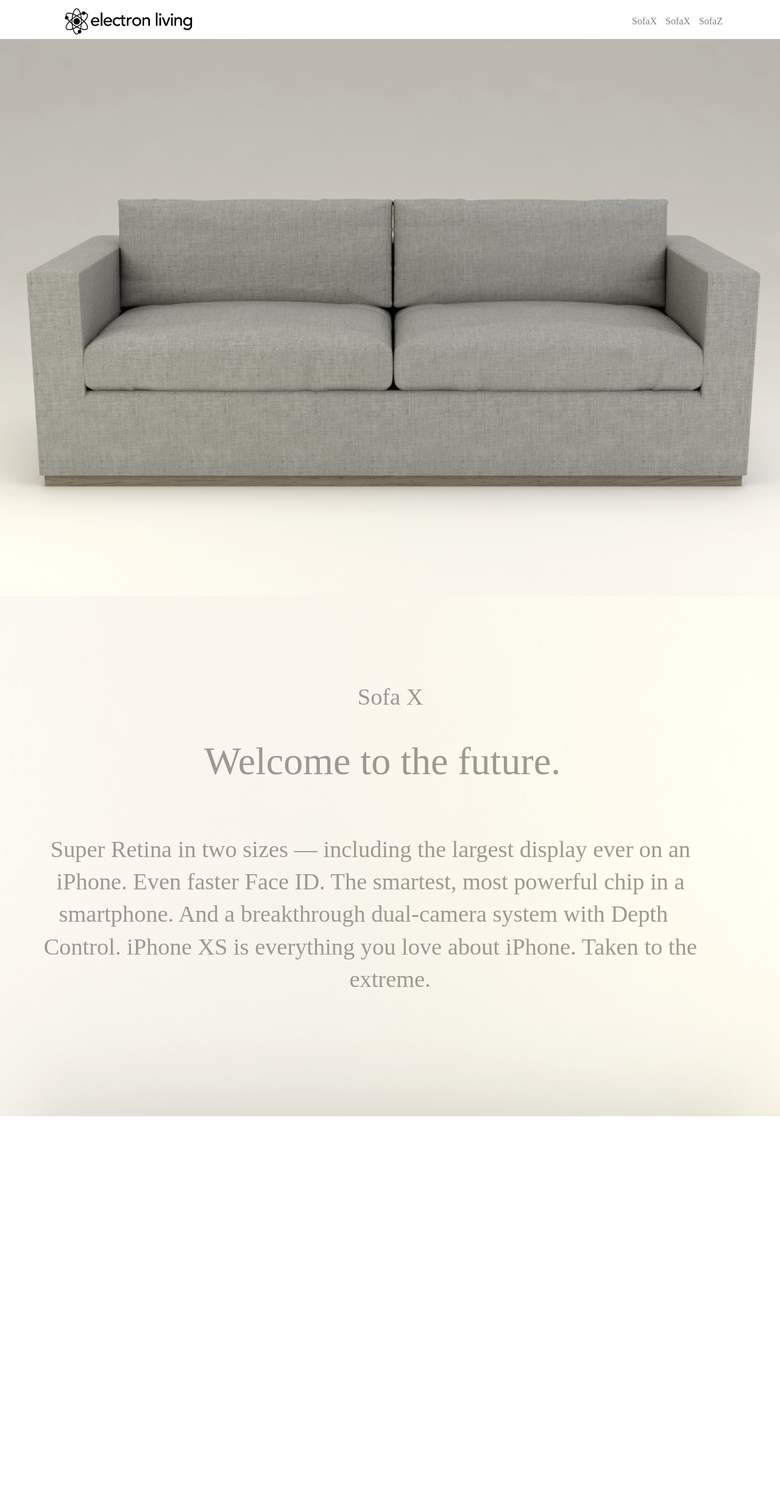
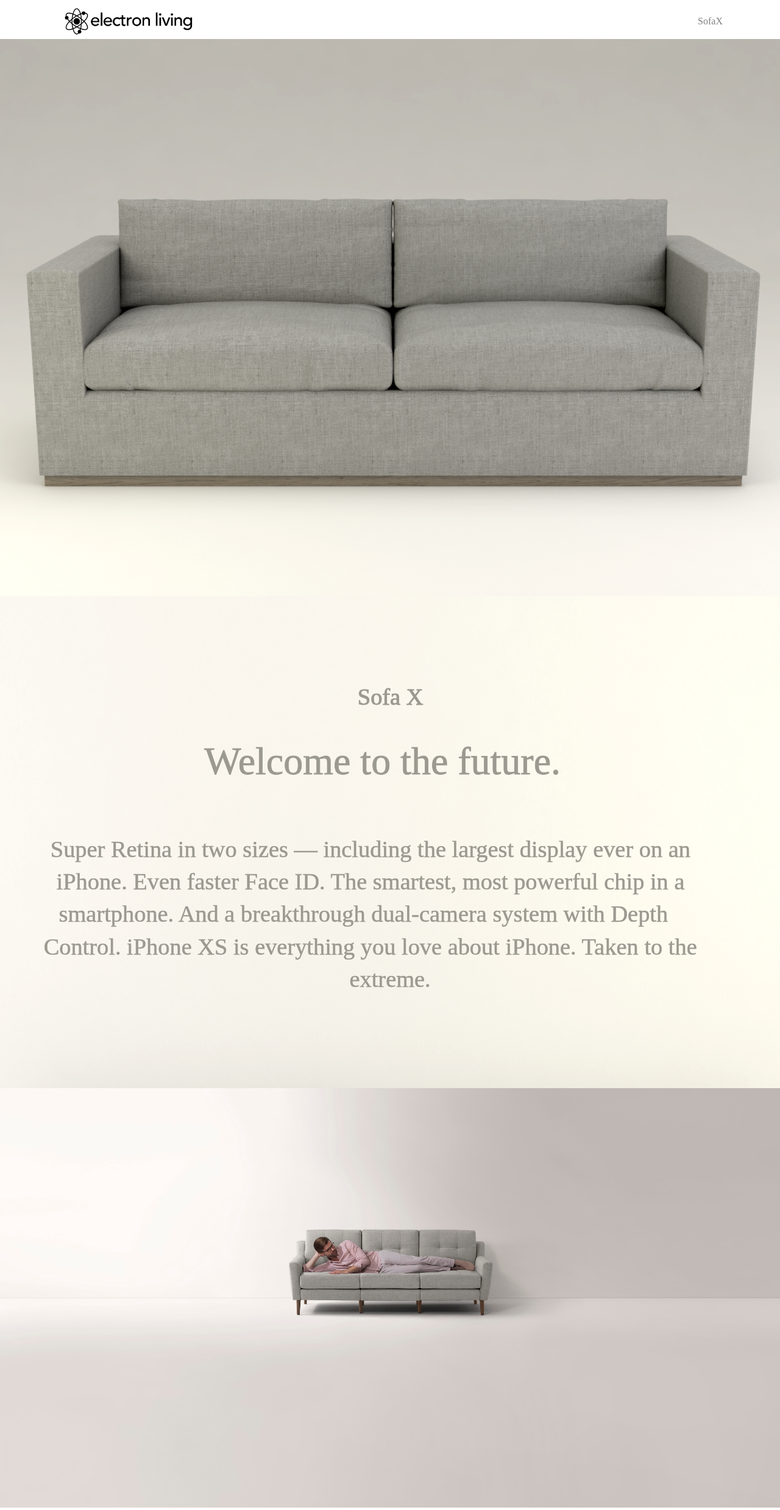
Before and after one commit to leeformento/el-1.0, a React (Create React App) app: page / in a window 1280 px wide. Shown: the whole page at 61% size. Before the commit the page ends 1835 px from the top, so only its background shows below. Built offline with nearby package versions, Linux system fonts and the light colour scheme.

Commit message:
Third hero

```diff
--- a/src/Hero/MainHero.js
+++ b/src/Hero/MainHero.js
@@ -8,10 +8,6 @@
 height: 100%;
 
 `;
-
-// const BlackAltCircleDown = styled(AltCircleDown)`
-//   color: red;
-// `
 
 
 let HeroImage = styled.img`
@@ -31,12 +27,22 @@
     background-position: center center;
 `;
 
+let Sofaman = styled.img`
+    margin-top: -50px;
+    width: 100%;
+    background-size:     cover;                      /* <------ */
+    background-repeat:   no-repeat;
+    background-position: center center;
+`;
+
 const MainHero = () => {
     return (
         <Div>
             <HeroImage alt="hero" src={require('./assets/Hero.png')}/>
             <BgImage alt="hero" src={require('./assets/bg2.svg')}/>
             {/* <i class="far fa-arrow-alt-circle-down"></i> */}
+            <Sofaman alt="hero" src={require('./assets/sofaman.jpg')}/>
+
         </Div>
     )
 }
--- a/src/Nav/NavBar.js
+++ b/src/Nav/NavBar.js
@@ -9,6 +9,14 @@
     margin-top: -45px;
     margin-right: 80px;
     box-sizing: border-box;
+
+    /* @font-face {
+    font-family: 'Montserrat';
+    font-style: normal;
+    font-weight: 400;
+    src: local('Montserrat Regular'), local('Montserrat-Regular'), url(https://fonts.gstatic.com/s/montserrat/v12/JTUSjIg1_i6t8kCHKm459W1hyyTh89ZNpQ.woff2) format('woff2');
+    unicode-range: U+0400-045F, U+0490-0491, U+04B0-04B1, U+2116;
+} */
 
 `;
 
@@ -25,8 +33,8 @@
         <   Logo />
             <Nav>
                 <NavItem> SofaX  &nbsp;</NavItem>
-                <NavItem> SofaX &nbsp;</NavItem>
-                <NavItem> SofaZ  &nbsp;</NavItem>
+                {/* <NavItem> SofaX &nbsp;</NavItem>
+                <NavItem> SofaZ  &nbsp;</NavItem> */}
             </Nav>
         </header>
     )
```
Also changed, not shown: src/Hero/assets/bg2.svg, src/Hero/assets/sofaman.jpg (added).
